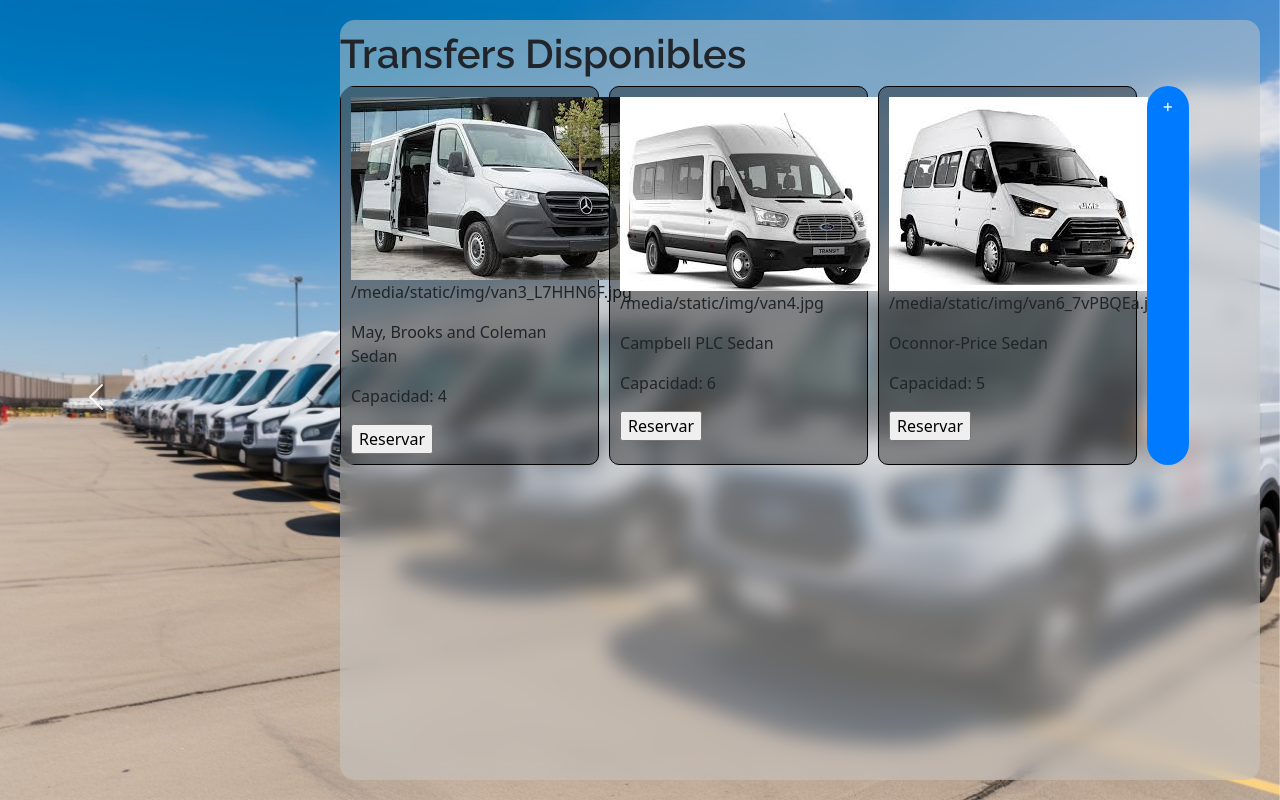
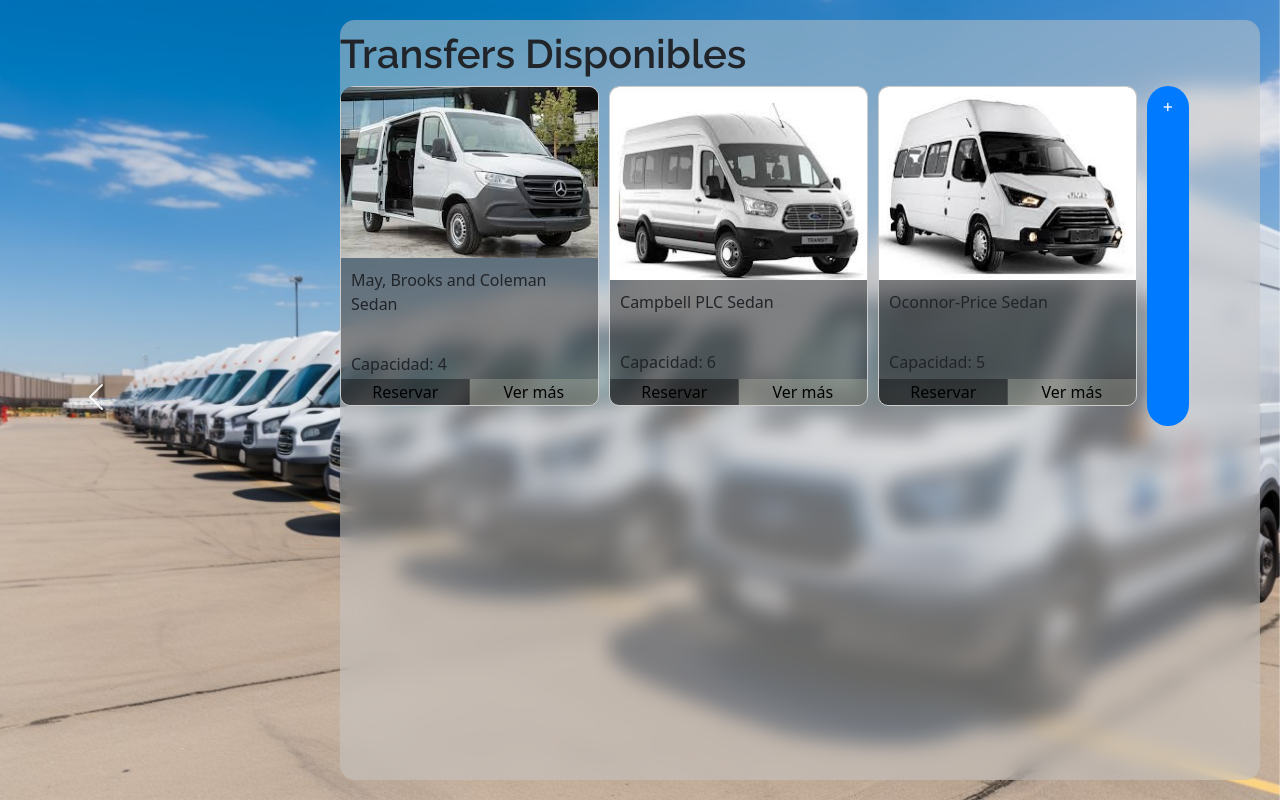
Before and after one commit to Aarontobar/Proyecto, a Django app: page /catalogo/ in a window 1280 px wide. Run offline with Django 5.2, Linux system fonts and the light colour scheme; data comes from the database, SQL or seed files in the repository; some libraries are stand-ins or nearby versions.

Commit message:
mas cositas

```diff
--- a/proyecto/app/templates/catalogo.html
+++ b/proyecto/app/templates/catalogo.html
@@ -41,15 +41,21 @@
             {% for transfer in transfers %}
             <div class="transfer-card">
                 <img src="{{ transfer.foto.url }}" alt="Foto del Transfer">
-                <p>{{transfer.foto.url}}</p>
                 <p>{{ transfer.marca }} {{ transfer.modelo }}</p>
                 <p>Capacidad: {{ transfer.capacidad }}</p>
 
+                <div class="mas_info">
+                    <p>Empresa: {{ transfer.empresa }}</p>
+                    <p>Conductor: {{ transfer.conductor }}</p>
+                    <p>Disponible: {% if transfer.disponible %} Sí {% else %} No {% endif %}</p>
+                </div>
+
                 <form action="#" method="post">
                     {% csrf_token %}
+                    <input type="submit" class="reservar_btn" value="Reservar">
+                </form>
 
-                    <input type="submit" value="Reservar">
-                </form>
+                <button class="mas_info_btn">Ver más</button>
             </div>
             {% endfor %}
             <a href="" class="ver_mas"><samp>+</samp></a>
@@ -57,5 +63,6 @@
     </div>
 
     <script src="{% static 'js/bootstrap.bundle.min.js' %}"></script>
+    <script src="{% static 'js/catalogo.js' %}"></script>
 </body>
 </html>
--- a/proyecto/static/css/catalogo.css
+++ b/proyecto/static/css/catalogo.css
@@ -74,14 +74,14 @@ h1, h3 {
 }
 
 .transfer-card {
+    position: relative;
     flex: 0 1 calc(30.33% - 20px);
     max-width: calc(33.33% - 20px);
-    min-width: 150px;
+    min-width: 200px;
     background-color: rgba(0, 0, 0, 0.379);;
-    border: 1px solid black;
-    padding: 10px;
     border-radius: 10px;
     box-sizing: border-box;
+    height: 320px;
 }
 
 
@@ -108,3 +108,73 @@ h1, h3 {
 .custom-square h1 {
     margin-top: 10px; /* Ajusta el margen superior según sea necesario */
 }
+
+.transfer-card {
+    position: relative;
+    width: 300px;
+    border: 1px solid #ccc;
+    margin-bottom: 20px;
+    box-sizing: border-box;
+    overflow: hidden;
+    transition: height 0.3s;
+}
+
+.transfer-card img {
+    width: 100%;
+    height: auto;
+    display: block;
+    object-fit: cover;
+    margin: 0;
+    padding: 0;
+}
+
+.mas_info {
+    display: none;
+    padding: 10px;
+}
+
+.mas_info_btn {
+    position: absolute;
+    bottom: 0px;
+    left: 0;
+    width: 50%;
+    transform: translateX(100%);
+    margin-left: auto;
+    margin-right: auto;
+    border-bottom-right-radius: 8px;
+    background-color: rgba(206, 210, 188, 0.262);;
+    border: none;
+}
+
+.reservar_btn {
+    position: absolute;
+    bottom: 0px;
+    left: 0;
+    width: 50%;
+    transform: translateX(0);
+    margin-left: auto;
+    margin-right: auto;
+    border-bottom-left-radius: 8px;
+    background-color: rgba(0, 0, 0, 0.379);;
+    border: none;
+}
+
+.mas_info_btn:hover {
+    background-color: #0056b3;
+}
+
+.reservar_btn:hover {
+    background-color: #0056b3;
+}
+
+.transfer-card p {
+    padding: 10px;
+}
+
+.transfer-card.expanded {
+    height: auto;
+}
+
+.transfer-card.expanded .mas_info {
+    display: block;
+}
--- /dev/null
+++ b/proyecto/static/js/catalogo.js
@@ -0,0 +1,10 @@
+document.addEventListener('DOMContentLoaded', function() {
+    var showMoreBtns = document.querySelectorAll('.mas_info_btn');
+
+    showMoreBtns.forEach(function(btn) {
+        btn.addEventListener('click', function() {
+            var card = this.closest('.transfer-card');
+            card.classList.toggle('expanded');
+        });
+    });
+});
```
